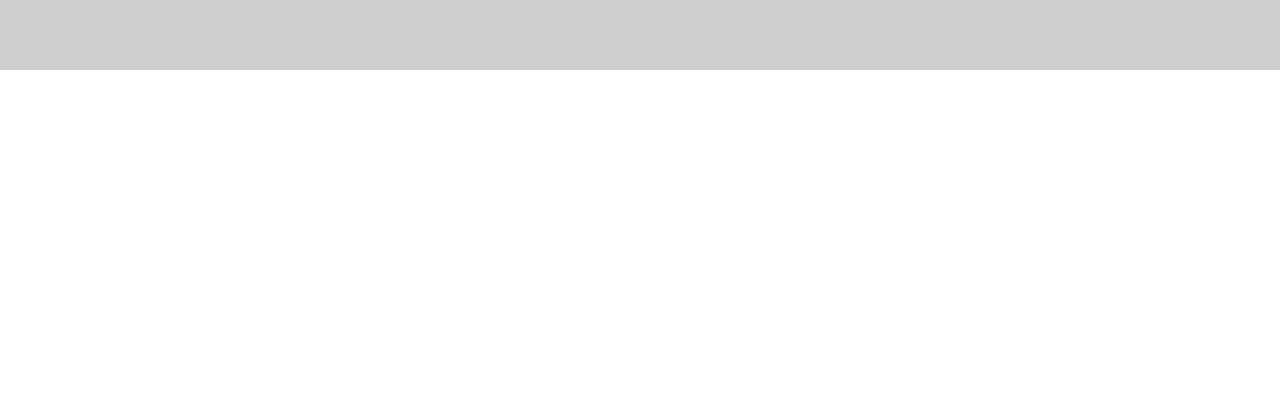
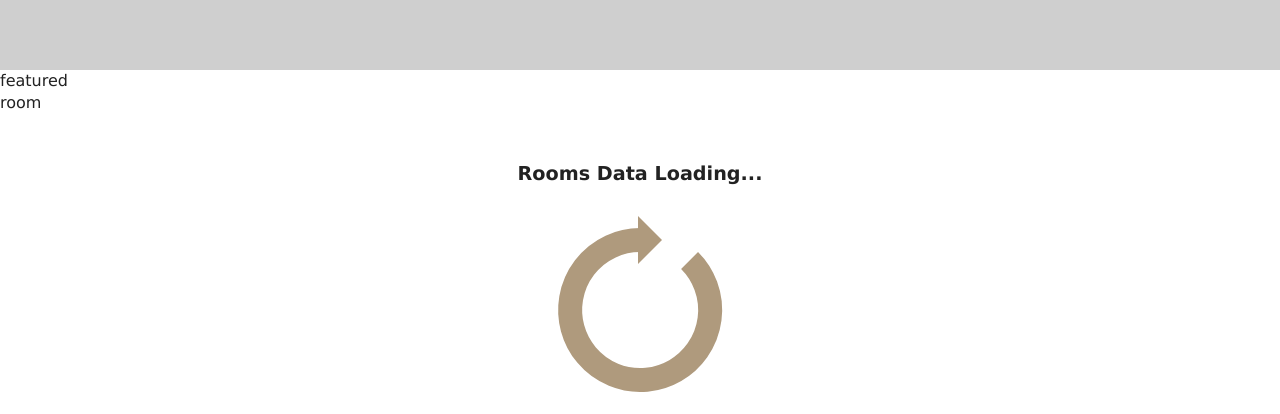
Before and after one commit to marinakosova/react-resort-project, a React (Create React App) app: page / in a window 1280 px wide. Shown: the part 1084-1498 px from the top of the page. Before the commit the page ends 1154 px from the top, so only its background shows below. Built offline with nearby package versions, Linux system fonts and the light colour scheme.

Commit message:
feat: add loading for rooms

```diff
--- /dev/null
+++ b/src/components/FeaturedRooms.js
@@ -0,0 +1,20 @@
+import React, { Component } from 'react';
+import { RoomContext } from '../context';
+import Loading from './Loading';
+import Room from './Room';
+
+class FeaturedRooms extends Component {
+    static contextType = RoomContext
+    render() {
+
+        return (
+            <div>
+                featured
+                <Room />
+                <Loading />
+            </div>
+        );
+    }
+}
+
+export default FeaturedRooms;
--- /dev/null
+++ b/src/components/Loading.js
@@ -0,0 +1,11 @@
+import React from 'react';
+import loadingGif from "../images/gif/loading-arrow.gif";
+
+export default function Loading() {
+    return (
+        <div className="loading">
+            <h4>rooms data loading...</h4>
+            <img src={loadingGif} alt="" />
+        </div>
+    )
+}
--- /dev/null
+++ b/src/components/Room.js
@@ -0,0 +1,9 @@
+import React from 'react';
+
+export default function Room() {
+    return (
+        <div>
+            room
+        </div>
+    )
+}
--- /dev/null
+++ b/src/context.js
@@ -0,0 +1,54 @@
+import React, { Component } from "react";
+import items from './data';
+
+const RoomContext = React.createContext();
+
+class RoomProvider extends Component {
+    state = {
+        rooms: [],
+        sortedRooms: [],
+        featuredRooms: [],
+        loading: true,
+        //   //
+        //   type: "all",
+        //   capacity: 1,
+        //   price: 0,
+        //   minPrice: 0,
+        //   maxPrice: 0,
+        //   minSize: 0,
+        //   maxSize: 0,
+        //   breakfast: false,
+        //   pets: false
+    };
+
+    componentDidMount() {
+        let rooms = this.formatData(items);
+        let featuredRooms = rooms.filter(room => room.featured === true);
+        this.setState({
+            rooms, featuredRooms, sortedRooms: rooms, loading: false
+        });
+    }
+
+    formatData(items) {
+        let tempItems = items.map(item => {
+            let id = item.sys.id;
+            let images = item.fields.images.map(image => image.fields.file.url);
+
+            let room = { ...item.fields, images: images, id };
+            return room;
+        });
+        return tempItems;
+    }
+
+    render() {
+        return (
+            <RoomContext.Provider value={{ ...this.state }}>
+                {this.props.children}
+            </RoomContext.Provider>
+        );
+    }
+}
+
+const RoomConsumer = RoomContext.Consumer;
+
+export { RoomProvider, RoomConsumer, RoomContext };
--- a/src/index.js
+++ b/src/index.js
@@ -5,12 +5,15 @@
 } from "react-router-dom";
 import App from './App';
 import reportWebVitals from './reportWebVitals';
+import { RoomProvider } from './context';
 
 ReactDOM.render(
   <React.StrictMode>
-    <Router>
-      <App />
-    </Router>
+    <RoomProvider>
+      <Router>
+        <App />
+      </Router>
+    </RoomProvider>
   </React.StrictMode>,
   document.getElementById('root')
 );
--- a/src/pages/Home.js
+++ b/src/pages/Home.js
@@ -3,6 +3,7 @@
 import Banner from '../components/Banner';
 import { Link } from 'react-router-dom';
 import Services from '../components/Services';
+import FeaturedRooms from '../components/FeaturedRooms';
 
 const Home = () => {
     return (
@@ -14,6 +15,7 @@
                 </Banner>
             </Hero>
             <Services />
+            <FeaturedRooms />
         </>
     );
 }
```
